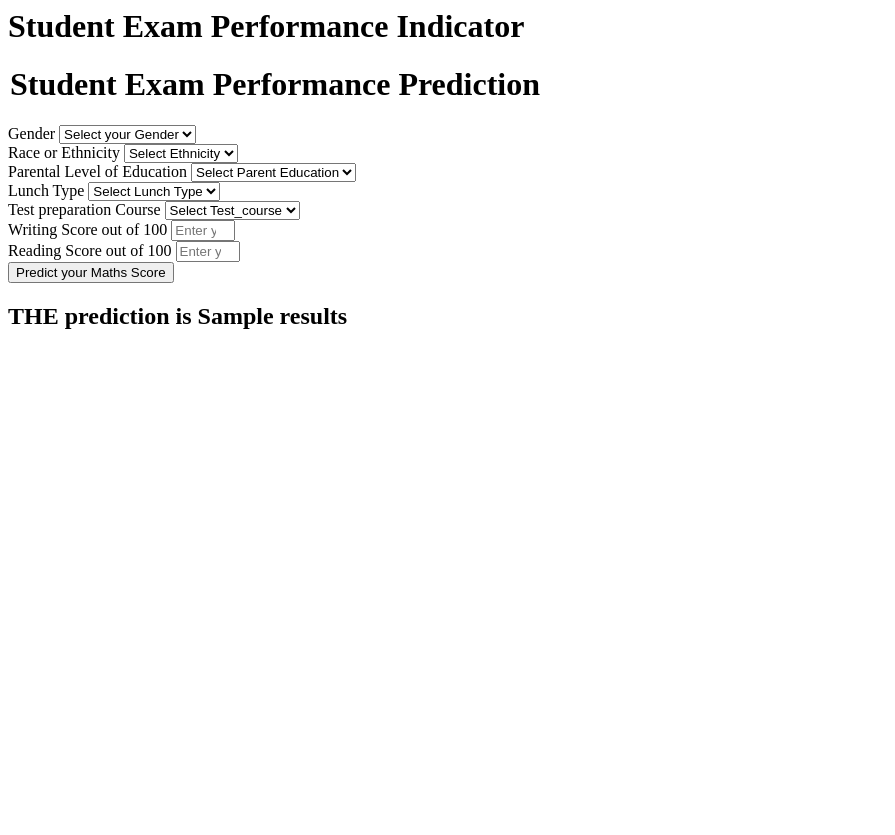
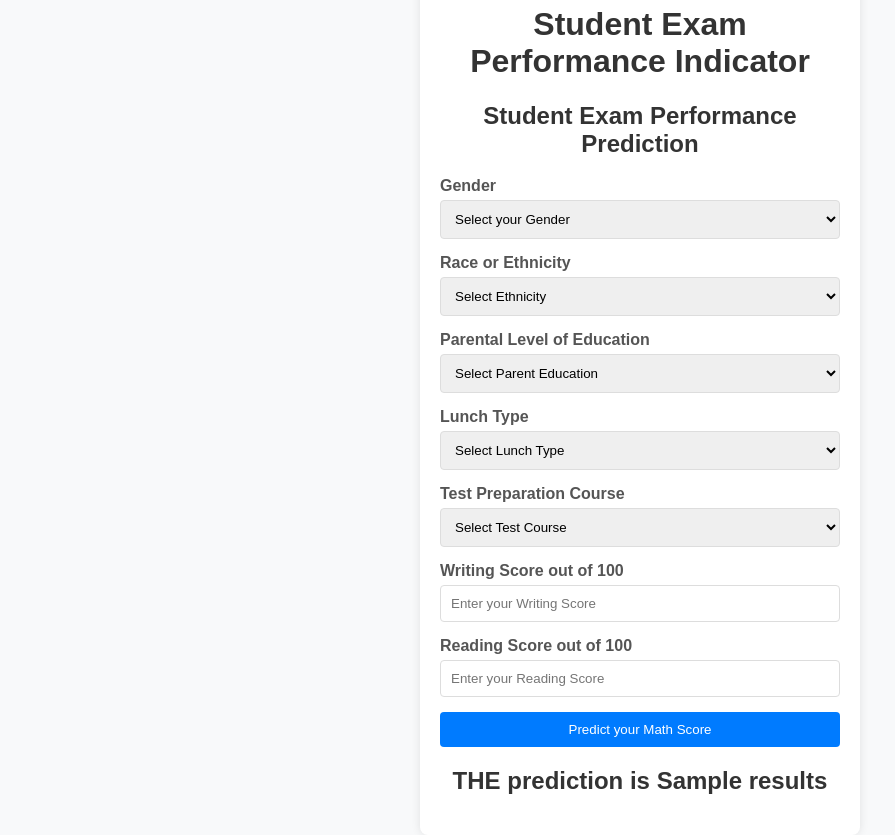
Before and after one commit to ayushguha-31/mlproject, a Flask app: template templates/home.html in a window 1280 px wide. Shown: the whole page, without its empty margins (0-895 px from the left). Before the commit the page ends 329 px from the top, so only its background shows below. Run offline with Flask 3, Linux system fonts and the light colour scheme; the template is opened without the code that fills it: most values are stand-ins (such as "Sample title", 1, 10 or a date in 2020).

Commit message:
index.html

```diff
--- a/templates/home.html
+++ b/templates/home.html
@@ -1,111 +1,136 @@
-<html>
+<!DOCTYPE html>
+<html lang="en">
+<head>
+    <meta charset="UTF-8">
+    <meta name="viewport" content="width=device-width, initial-scale=1.0">
+    <title>Student Exam Performance Indicator</title>
+    <style>
+        body {
+            font-family: Arial, sans-serif;
+            background-color: #f8f9fa;
+            margin: 0;
+            padding: 0;
+            display: flex;
+            justify-content: center;
+            align-items: center;
+            height: 100vh;
+        }
+        .container {
+            background-color: #ffffff;
+            box-shadow: 0 0 10px rgba(0, 0, 0, 0.1);
+            border-radius: 8px;
+            padding: 20px;
+            width: 400px;
+        }
+        .login h1, .login h2 {
+            text-align: center;
+            color: #333333;
+        }
+        .mb-3 {
+            margin-bottom: 15px;
+        }
+        .form-label {
+            display: block;
+            margin-bottom: 5px;
+            font-weight: bold;
+            color: #555555;
+        }
+        .form-control {
+            width: 100%;
+            padding: 10px;
+            border: 1px solid #dddddd;
+            border-radius: 4px;
+            box-sizing: border-box;
+        }
+        .form-control:focus {
+            outline: none;
+            border-color: #007bff;
+            box-shadow: 0 0 5px rgba(0, 123, 255, 0.5);
+        }
+        .btn-primary {
+            background-color: #007bff;
+            border: none;
+            color: #ffffff;
+            padding: 10px 20px;
+            border-radius: 4px;
+            cursor: pointer;
+            width: 100%;
+            box-sizing: border-box;
+        }
+        .btn-primary:hover {
+            background-color: #0056b3;
+        }
+    </style>
+</head>
 <body>
+    <div class="container">
         <div class="login">
             <h1>Student Exam Performance Indicator</h1>
-
-       <form action="{{ url_for('predict_datapoint')}}" method="post">
-        <h1>
+            <form action="{{ url_for('predict_datapoint') }}" method="post">
+                <h2>
                     <legend>Student Exam Performance Prediction</legend>
-        </h1>
+                </h2>
                 <div class="mb-3">
                     <label class="form-label">Gender</label>
-            <select class="form-control" name="gender" placeholder="Enter you Gender" required>
+                    <select class="form-control" name="gender" placeholder="Enter your Gender" required>
                         <option class="placeholder" selected disabled value="">Select your Gender</option>
-                <option value="male">
-                    Male
-                </option>
-                <option value="female">
-                    Female
-                </option>
+                        <option value="male">Male</option>
+                        <option value="female">Female</option>
                     </select>
                 </div>
                 <div class="mb-3">
                     <label class="form-label">Race or Ethnicity</label>
-            <select class="form-control" name="ethnicity" placeholder="Enter you ethnicity" required>
+                    <select class="form-control" name="ethnicity" placeholder="Enter your ethnicity" required>
                         <option class="placeholder" selected disabled value="">Select Ethnicity</option>
-                <option value="group A">
-                    Group A
-                </option>
-                <option value="group B">
-                    Group B
-                </option>
-                <option value="group C">
-                    Group C
-                </option>
-                <option value="group D">
-                    Group D
-                </option>
-                <option value="group E">
-                    Group E
-                </option>
+                        <option value="group A">Group A</option>
+                        <option value="group B">Group B</option>
+                        <option value="group C">Group C</option>
+                        <option value="group D">Group D</option>
+                        <option value="group E">Group E</option>
                     </select>
                 </div>
                 <div class="mb-3">
                     <label class="form-label">Parental Level of Education</label>
-            <select class="form-control" name="parental_level_of_education"
-                placeholder="Enter you Parent Education" required>
+                    <select class="form-control" name="parental_level_of_education" placeholder="Enter your Parent Education" required>
                         <option class="placeholder" selected disabled value="">Select Parent Education</option>
-                <option value="associate's degree">
-                    associate's degree
-                </option>
-                <option value="bachelor's degree">
-                    bachelor's degree
-                </option>
-                <option value="high school">
-                    high school
-                </option>
-                <option value="master's degree">
-                    master's degree
-                </option>
-                <option value="some college">
-                    some college
-                </option>
-                <option value="some high school">
-                    some high school
-                </option>
+                        <option value="associate's degree">Associate's degree</option>
+                        <option value="bachelor's degree">Bachelor's degree</option>
+                        <option value="high school">High school</option>
+                        <option value="master's degree">Master's degree</option>
+                        <option value="some college">Some college</option>
+                        <option value="some high school">Some high school</option>
                     </select>
                 </div>
                 <div class="mb-3">
                     <label class="form-label">Lunch Type</label>
-            <select class="form-control" name="lunch" placeholder="Enter you Lunch" required>
+                    <select class="form-control" name="lunch" placeholder="Enter your Lunch" required>
                         <option class="placeholder" selected disabled value="">Select Lunch Type</option>
-                <option value="free/reduced">
-                    free/reduced
-                </option>
-                <option value="standard">
-                    standard
-                </option>
+                        <option value="free/reduced">Free/Reduced</option>
+                        <option value="standard">Standard</option>
                     </select>
                 </div>
                 <div class="mb-3">
-            <label class="form-label">Test preparation Course</label>
-            <select class="form-control" name="test_preparation_course" placeholder="Enter you Course"
-                required>
-                <option class="placeholder" selected disabled value="">Select Test_course</option>
-                <option value="none">
-                    None
-                </option>
-                <option value="completed">
-                    Completed
-                </option>
+                    <label class="form-label">Test Preparation Course</label>
+                    <select class="form-control" name="test_preparation_course" placeholder="Enter your Course" required>
+                        <option class="placeholder" selected disabled value="">Select Test Course</option>
+                        <option value="none">None</option>
+                        <option value="completed">Completed</option>
                     </select>
                 </div>
                 <div class="mb-3">
                     <label class="form-label">Writing Score out of 100</label>
-            <input class="form-control" type="number" name="reading_score"
-                placeholder="Enter your Reading score" min='0' max='100' />
+                    <input class="form-control" type="number" name="reading_score" placeholder="Enter your Writing Score" min="0" max="100" required />
                 </div>
                 <div class="mb-3">
                     <label class="form-label">Reading Score out of 100</label>
-            <input class="form-control" type="number" name="writing_score"
-                placeholder="Enter your Reading Score" min='0' max='100' />
+                    <input class="form-control" type="number" name="writing_score" placeholder="Enter your Reading Score" min="0" max="100" required />
                 </div>
                 <div class="mb-3">
-            <input class="btn btn-primary" type="submit" value="Predict your Maths Score" required />
+                    <input class="btn btn-primary" type="submit" value="Predict your Math Score" />
                 </div>
             </form>
-    <h2>
-       THE  prediction is {{results}}
-    </h2>
-   <body>
+            <h2>THE prediction is {{ results }}</h2>
+        </div>
+    </div>
+</body>
 </html>
```
Lines whose indentation alone changed are shown as unchanged.
